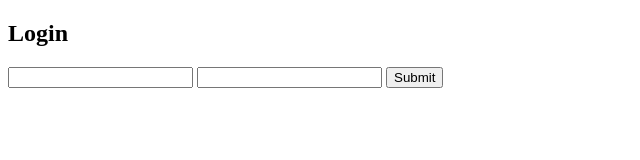
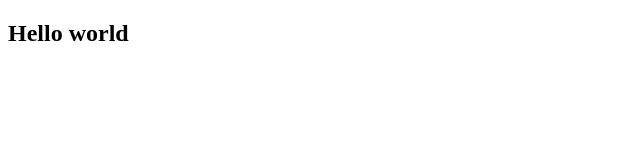
Before and after one commit to joaogsleite/express-backend, a website: page public/index.html in a window 1280 px wide. Shown: the whole page, without its empty margins (0-640 px from the left). Drawn offline with Linux system fonts and the light colour scheme.

```diff
--- a/public/index.html
+++ b/public/index.html
@@ -7,13 +7,6 @@
   <meta name='viewport' content='width=device-width, initial-scale=1'>
 </head>
 <body>
-
-  <h2>Login</h2>
-  <form action="/auth/local" method="POST">
-    <input type="email" name="email" />
-    <input type="password" name="password" />
-    <input type="submit" />
-  </form>
-
+  <h2>Hello world</h2>
 </body>
 </html>
```
